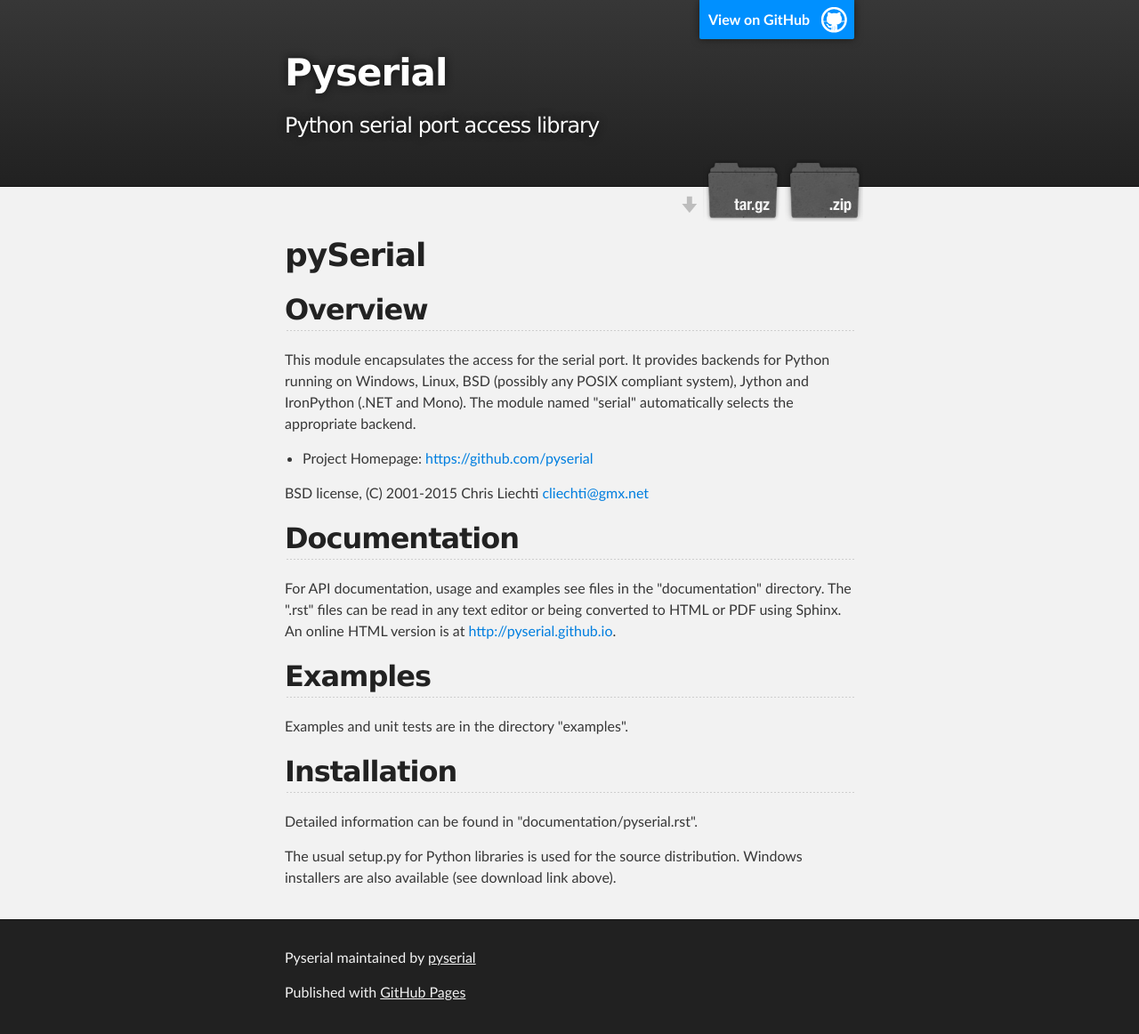
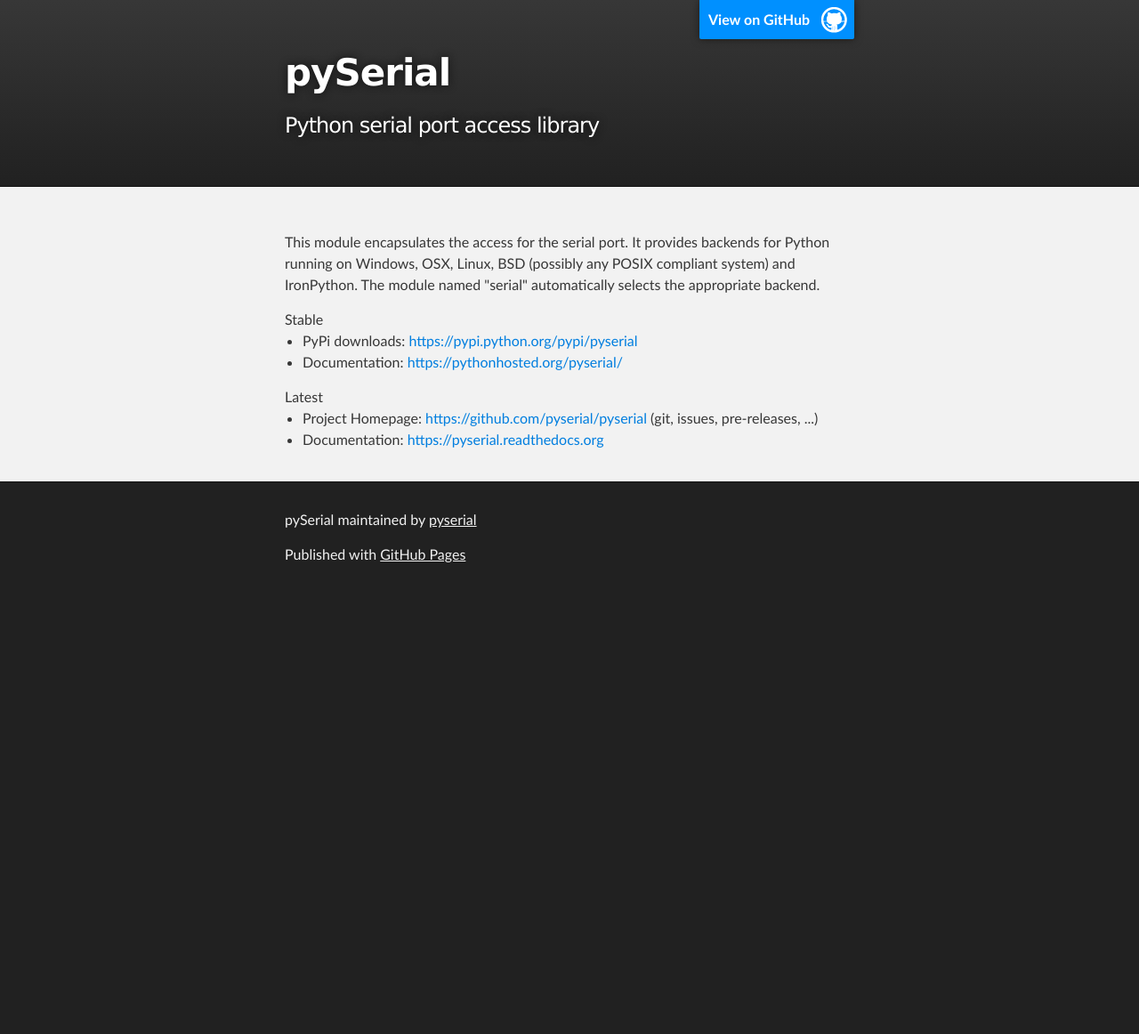
Before and after one commit to pyserial/pyserial, a plain HTML site: page index.html in a window 1280 px wide. Shown: the whole page at 89% size. After the commit the page ends 800 px from the top, so only its background shows below. Drawn offline with Linux system fonts and the light colour scheme.

Commit message:
simplify page

```diff
--- a/index.html
+++ b/index.html
@@ -18,64 +18,40 @@
         <header class="inner">
           <a id="forkme_banner" href="https://github.com/pyserial/pyserial">View on GitHub</a>
 
-          <h1 id="project_title">Pyserial</h1>
+          <h1 id="project_title">pySerial</h1>
           <h2 id="project_tagline">Python serial port access library</h2>
 
-            <section id="downloads">
-              <a class="zip_download_link" href="https://github.com/pyserial/pyserial/zipball/master">Download this project as a .zip file</a>
-              <a class="tar_download_link" href="https://github.com/pyserial/pyserial/tarball/master">Download this project as a tar.gz file</a>
-            </section>
         </header>
     </div>
 
     <!-- MAIN CONTENT -->
     <div id="main_content_wrap" class="outer">
       <section id="main_content" class="inner">
-        <h1>
-<a id="pyserial" class="anchor" href="#pyserial" aria-hidden="true"><span class="octicon octicon-link"></span></a>pySerial</h1>
-
-<h2>
-<a id="overview" class="anchor" href="#overview" aria-hidden="true"><span class="octicon octicon-link"></span></a>Overview</h2>
 
 <p>This module encapsulates the access for the serial port. It provides backends
-for Python running on Windows, Linux, BSD (possibly any POSIX compliant
-system), Jython and IronPython (.NET and Mono). The module named "serial"
-automatically selects the appropriate backend.</p>
+for Python running on Windows, OSX, Linux, BSD (possibly any POSIX compliant
+system) and IronPython. The module named "serial" automatically selects the
+appropriate backend.</p>
 
+<div>Stable</div>
 <ul>
-<li>Project Homepage: <a href="https://github.com/pyserial">https://github.com/pyserial</a>
-</li>
+<li>PyPi downloads: <a href="https://pypi.python.org/pypi/pyserial">https://pypi.python.org/pypi/pyserial</a></li>
+<li>Documentation: <a href="https://pythonhosted.org/pyserial/">https://pythonhosted.org/pyserial/</a></li>
 </ul>
 
-<p>BSD license, (C) 2001-2015 Chris Liechti <a href="mailto:cliechti@gmx.net">cliechti@gmx.net</a></p>
+<div>Latest</div>
+<ul>
+<li>Project Homepage: <a href="https://github.com/pyserial/pyserial">https://github.com/pyserial/pyserial</a> (git, issues, pre-releases, ...)</li>
+<li>Documentation: <a href="https://pyserial.readthedocs.org">https://pyserial.readthedocs.org</a></li>
+</ul>
 
-<h2>
-<a id="documentation" class="anchor" href="#documentation" aria-hidden="true"><span class="octicon octicon-link"></span></a>Documentation</h2>
-
-<p>For API documentation, usage and examples see files in the "documentation"
-directory.  The ".rst" files can be read in any text editor or being converted to
-HTML or PDF using Sphinx. An online HTML version is at
-<a href="http://pyserial.github.io">http://pyserial.github.io</a>.</p>
-
-<h2>
-<a id="examples" class="anchor" href="#examples" aria-hidden="true"><span class="octicon octicon-link"></span></a>Examples</h2>
-
-<p>Examples and unit tests are in the directory "examples".</p>
-
-<h2>
-<a id="installation" class="anchor" href="#installation" aria-hidden="true"><span class="octicon octicon-link"></span></a>Installation</h2>
-
-<p>Detailed information can be found in "documentation/pyserial.rst".</p>
-
-<p>The usual setup.py for Python libraries is used for the source distribution.
-Windows installers are also available (see download link above).</p>
       </section>
     </div>
 
     <!-- FOOTER  -->
     <div id="footer_wrap" class="outer">
       <footer class="inner">
-        <p class="copyright">Pyserial maintained by <a href="https://github.com/pyserial">pyserial</a></p>
+        <p class="copyright">pySerial maintained by <a href="https://github.com/pyserial">pyserial</a></p>
         <p>Published with <a href="https://pages.github.com">GitHub Pages</a></p>
       </footer>
     </div>
```
